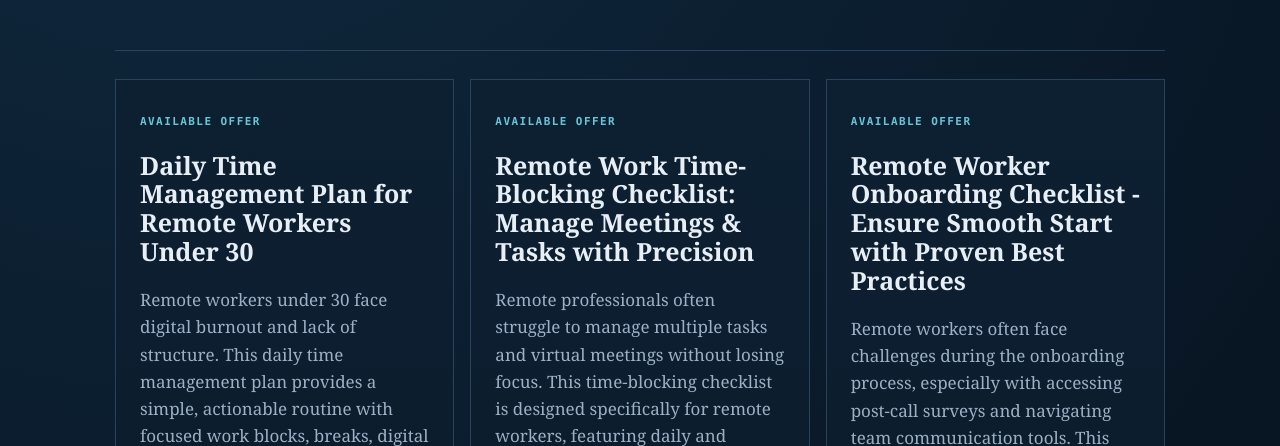
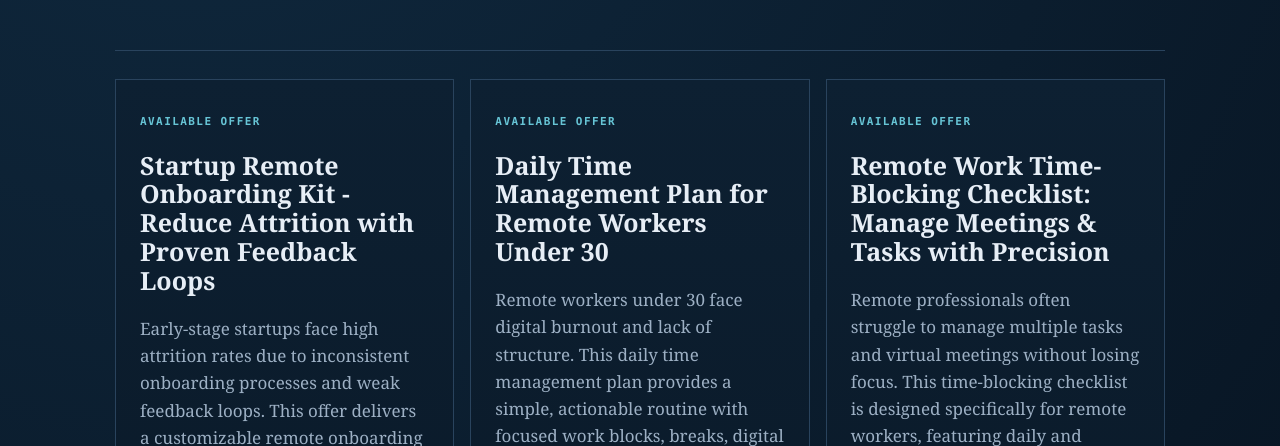
Before and after one commit to GrahamPinnell-hub/revenue-lab-public, a plain HTML site: page index.html in a window 1280 px wide. Shown: the part 354-800 px from the top of the page. Drawn offline with Linux system fonts and the light colour scheme.

Commit message:
Update public offer catalog

```diff
--- a/index.html
+++ b/index.html
@@ -1,7 +1,8 @@
 <!doctype html><html lang="en"><head><meta charset="utf-8"><meta name="viewport" content="width=device-width,initial-scale=1">
 <meta name="description" content="Independent fixed-scope digital services and practical deliverables."><title>Vulcan Industries | Available Offers</title>
 <style>:root{color-scheme:dark;--bg:#06101c;--panel:#0b1928;--line:#29435d;--text:#e7eef6;--muted:#9db0c4;--cyan:#67c5d6;--amber:#d5a94d}*{box-sizing:border-box}body{margin:0;background:radial-gradient(circle at 15% 0,#102a40,transparent 34%),var(--bg);color:var(--text);font:17px/1.6 Georgia,serif}main{width:min(1050px,calc(100% - 32px));margin:7vh auto}header{padding:36px 0;border-bottom:1px solid var(--line)}.eyebrow,.status{font:700 11px/1.3 Consolas,monospace;letter-spacing:.13em;color:var(--cyan)}h1{font-size:clamp(42px,7vw,74px);line-height:1;margin:.2em 0}header p{max-width:650px;color:var(--muted)}section{display:grid;grid-template-columns:repeat(auto-fit,minmax(290px,1fr));gap:16px;padding:28px 0}article{padding:24px;border:1px solid var(--line);background:linear-gradient(180deg,#0d2032,#091725)}h2{font-size:25px;line-height:1.15}article p{color:var(--muted)}article div{display:flex;align-items:center;justify-content:space-between;gap:18px;margin-top:24px}a{padding:10px 14px;background:var(--amber);color:#07111d;text-decoration:none;font:700 13px Consolas,monospace}footer{padding:18px 0;border-top:1px solid var(--line);color:var(--muted);font:12px Consolas,monospace}</style></head>
-<body><main><header><p class="eyebrow">VULCAN INDUSTRIES / PUBLIC CATALOG</p><h1>Practical work, clearly scoped.</h1><p>Browse independent offers below. Confirm scope, timing, and terms by email before sending payment.</p></header><section><article><p class="status">AVAILABLE OFFER</p><h2>Daily Time Management Plan for Remote Workers Under 30</h2><p>Remote workers under 30 face digital burnout and lack of structure. This daily time management plan provides a simple, actionable routine with focused work blocks, breaks, digital detox, and reflection. Designed for busy professionals, it includes daily routines, key tips, and a weekly review to build sustainable habits. Price: $0.99/month via Base USDC. Fulfillment: Daily implementation with weekly review.</p><div><strong>0.99 USD/month via Base USDC</strong><a href="https://grahampinnell-hub.github.io/revenue-lab-public/offers/action_ed43422921ff-daily-time-management-plan-remote-workers-under-3.html">View offer</a></div></article>
+<body><main><header><p class="eyebrow">VULCAN INDUSTRIES / PUBLIC CATALOG</p><h1>Practical work, clearly scoped.</h1><p>Browse independent offers below. Confirm scope, timing, and terms by email before sending payment.</p></header><section><article><p class="status">AVAILABLE OFFER</p><h2>Startup Remote Onboarding Kit - Reduce Attrition with Proven Feedback Loops</h2><p>Early-stage startups face high attrition rates due to inconsistent onboarding processes and weak feedback loops. This offer delivers a customizable remote onboarding checklist with proven feedback loop best practices to reduce early-stage attrition. Designed for founders and startup HR leads, it helps streamline onboarding and improve new hire retention. The deliverable is a downloadable PDF, delivered via email after payment confirmation. Price: $19.99 (Base USDC).</p><div><strong>$19.99 one-time payment</strong><a href="https://grahampinnell-hub.github.io/revenue-lab-public/offers/action_d2bf4e8a8298-startup-remote-onboarding-kit.html">View offer</a></div></article>
+<article><p class="status">AVAILABLE OFFER</p><h2>Daily Time Management Plan for Remote Workers Under 30</h2><p>Remote workers under 30 face digital burnout and lack of structure. This daily time management plan provides a simple, actionable routine with focused work blocks, breaks, digital detox, and reflection. Designed for busy professionals, it includes daily routines, key tips, and a weekly review to build sustainable habits. Price: $0.99/month via Base USDC. Fulfillment: Daily implementation with weekly review.</p><div><strong>0.99 USD/month via Base USDC</strong><a href="https://grahampinnell-hub.github.io/revenue-lab-public/offers/action_ed43422921ff-daily-time-management-plan-remote-workers-under-3.html">View offer</a></div></article>
 <article><p class="status">AVAILABLE OFFER</p><h2>Remote Work Time-Blocking Checklist: Manage Meetings &amp; Tasks with Precision</h2><p>Remote professionals often struggle to manage multiple tasks and virtual meetings without losing focus. This time-blocking checklist is designed specifically for remote workers, featuring daily and weekly templates with sections for virtual meeting time allocation, task batching, and integration with tools like Google Calendar, Notion, and Todoist. Use it to structure your day, reduce context switching, and improve productivity. The deliverable is a self-contained, printable text template that you can immediately download and start using.</p><div><strong>Pay $5.00 via Base USDC</strong><a href="https://grahampinnell-hub.github.io/revenue-lab-public/offers/action_aa80f1d57712-remote-work-time-blocking-checklist.html">View offer</a></div></article>
 <article><p class="status">AVAILABLE OFFER</p><h2>Remote Worker Onboarding Checklist - Ensure Smooth Start with Proven Best Practices</h2><p>Remote workers often face challenges during the onboarding process, especially with accessing post-call surveys and navigating team communication tools. This evidence-based checklist provides a step-by-step guide to help new hires integrate smoothly into team culture, set up essential tools like Slack and Zoom, receive initial task assignments, join onboarding calls, and access post-call surveys. It includes best practices for handling inaccessible survey feedback and common barriers such as technical issues or expired links. Designed for HR teams and managers, this checklist improves employee engagement and retention by ensuring consistent, accessible onboarding experiences. The deliverable is available as a downloadable PDF and is fully customizable to your team&#39;s workflow. This service,</p><div><strong>$9.99 (one-time payment via Base USDC)</strong><a href="https://grahampinnell-hub.github.io/revenue-lab-public/offers/action_7802f2a5e00d-remote-worker-onboarding-checklist.html">View offer</a></div></article>
 <article><p class="status">AVAILABLE OFFER</p><h2>Daily Task Prioritization &amp; Time Block Template</h2><p>Remote professionals, freelancers, and digital nomads struggle with prioritizing tasks, poor time estimation, and being overwhelmed by long to-do lists. This daily template provides a structured routine using time blocking and the Eisenhower Matrix to help users focus on high-impact activities, estimate task durations, and reflect daily on progress. Designed for busy remote workers, it includes practical features like task estimation practice and daily reflection to build sustainable habits.</p><div><strong>$2.99</strong><a href="https://grahampinnell-hub.github.io/revenue-lab-public/offers/action_8c2b2ed0d906-daily-task-prioritization-time-block-template.html">View offer</a></div></article>
```
